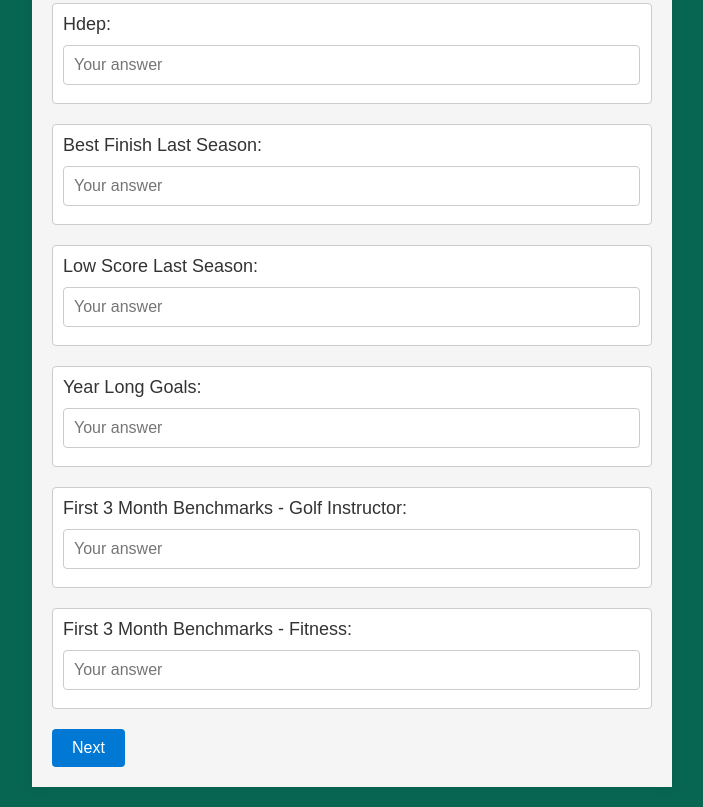
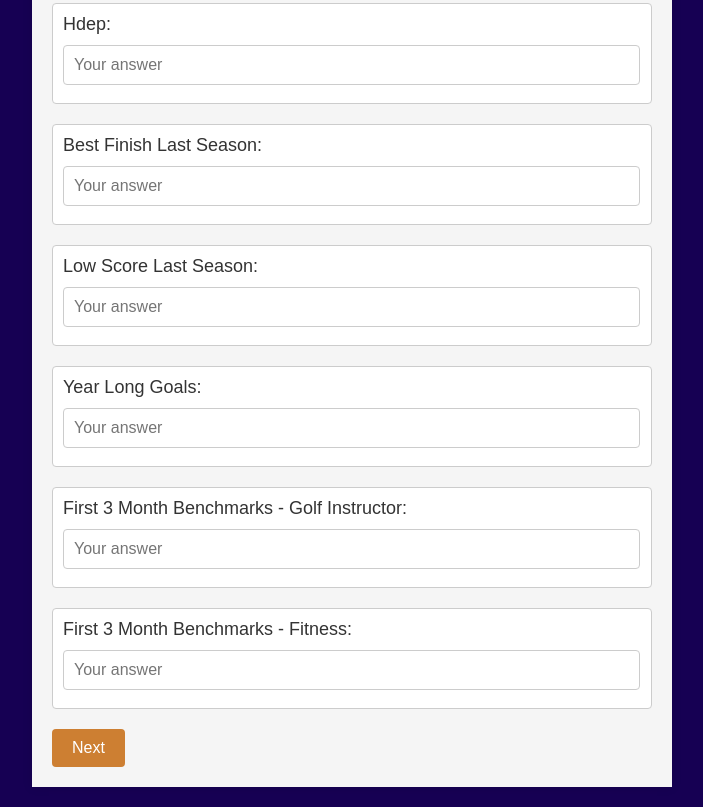
Before and after one commit to GKargol/prog2project, a website: page index.html in a window 1280 px wide. Shown: the part 1058-1865 px from the top of the page, without its empty margins (288-991 px from the left). Drawn offline with Linux system fonts and the light colour scheme.

Commit message:
Update style.css (#2)
* Update style.css

Updates to color formatting

* Update style.css

```diff
--- a/style.css
+++ b/style.css
@@ -4,7 +4,7 @@ body {
   margin: 0;
   padding: 0;
   color: #333; /* Default text color */
-  background-color: #076652; /* Default background color */
+  background-color: #160053; /* Default background color */
 }
 
 .container {
@@ -89,7 +89,7 @@ input[type="text"] {
 }
 
 button {
-  background-color: #0078d4; /* Light blue button background */
+  background-color: #CD7F32; /* Light blue button background */
   color: #fff; /* White text color */
   border: none;
   border-radius: 4px;
@@ -197,3 +197,7 @@ input[type="number"] {
 .dark-mode button {
   background-color: #005a9e; /* Dark blue button background */
 }
+
+.dark-mode button:hover {
+  background-color:#CD7F32
+}
```
